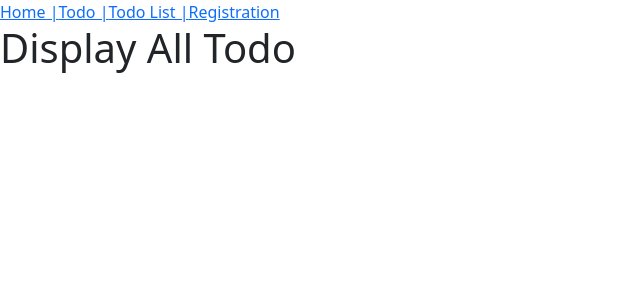
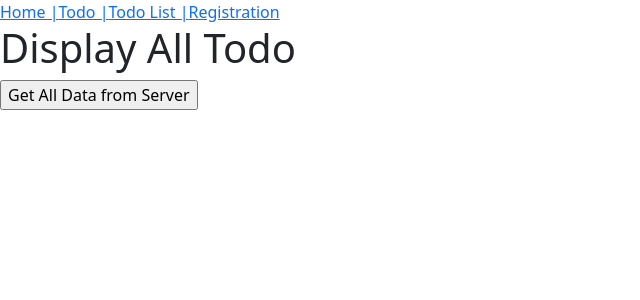
Before and after one commit to rohitsaste45/Bank_Front, a React (Create React App) app: page /todo-list in a window 1280 px wide. Shown: the top 300 px of the page, without its empty margins (0-640 px from the left). Built offline with nearby package versions, Linux system fonts and the light colour scheme.

Commit message:
display todo

```diff
--- a/src/pages/MyTodoList.js
+++ b/src/pages/MyTodoList.js
@@ -1,7 +1,34 @@
+import { useState } from "react";
+
 function MyTodoList() {
+  let [todoList, setTodoList] = useState([]);
+
+  let getAllTodoAction = async () => {
+    let url = `http://localhost:4000/find-all-todo`;
+    let res = await fetch(url);
+    let list = await res.json();
+
+    // list updated.
+    let newlist = [...list];
+    setTodoList(newlist);
+  };
+
   return (
     <>
       <h1>Display All Todo</h1>
+      <input
+        type="button"
+        value="Get All Data from Server"
+        onClick={getAllTodoAction}
+      />
+
+      {todoList.map((item) => (
+        <>
+          <div className="alert alert-secondary mb-1">
+            {item.task} <p>{item.description}</p>
+          </div>
+        </>
+      ))}
     </>
   );
 }
```
